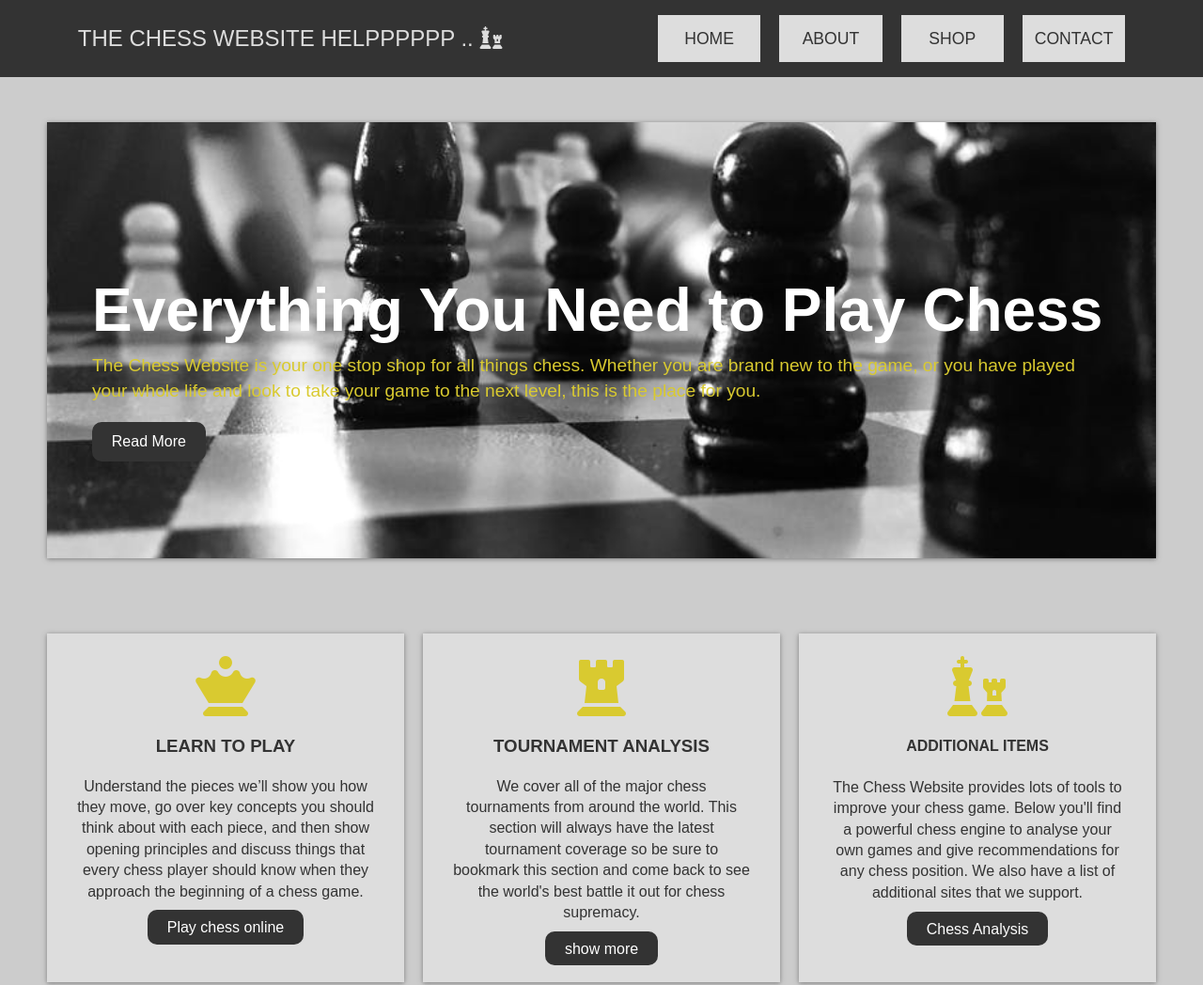
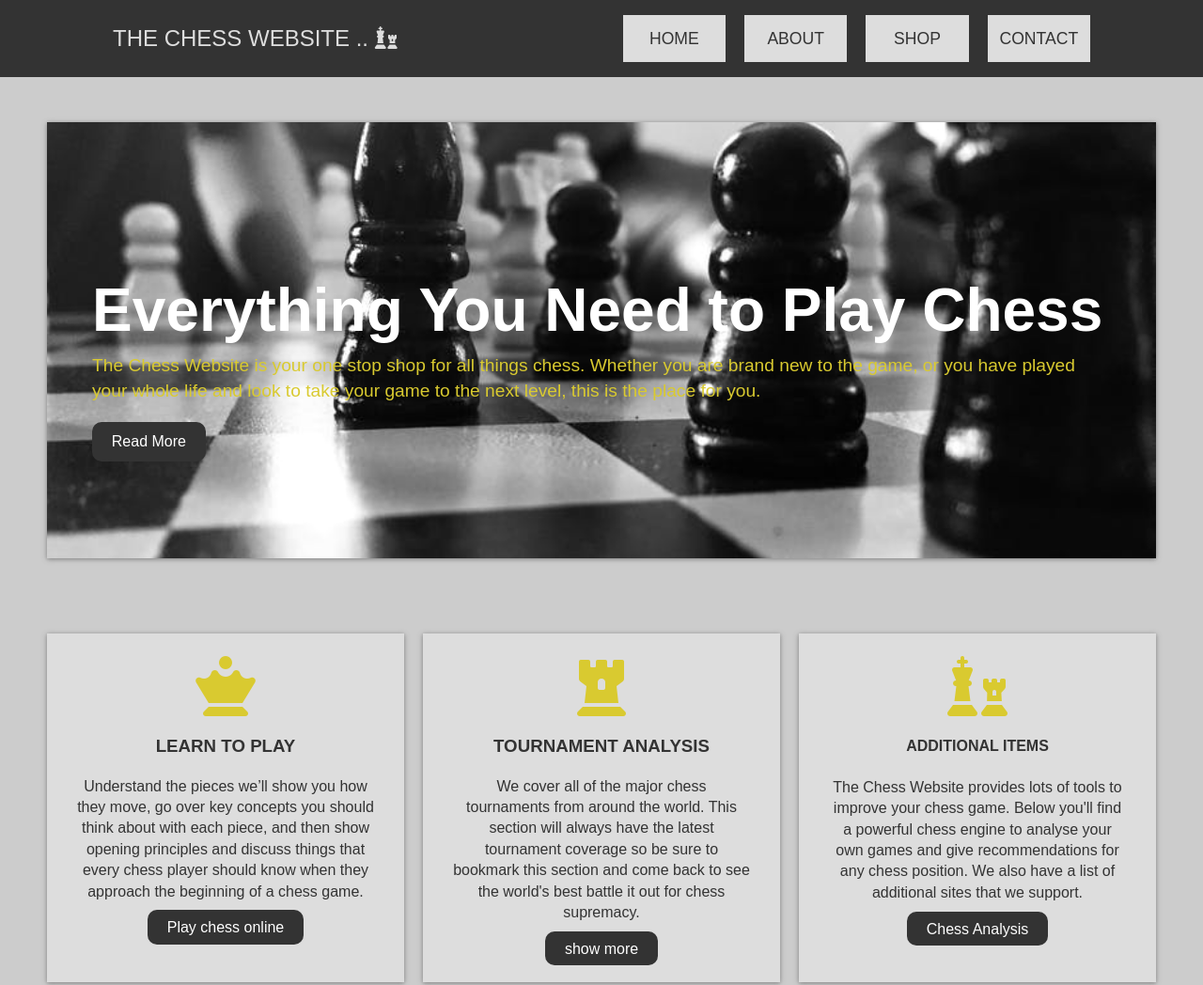
Before and after one commit to HibaBarakat/The-Chess-Website, a plain HTML site: page index.html in a window 1280 px wide. Shown: the top 1048 px of the page at 94% size. Drawn offline with Linux system fonts and the light colour scheme.

Commit message:
modifying navbar

```diff
--- a/index.html
+++ b/index.html
@@ -10,7 +10,7 @@
 <body>
    <div class="page">
        <nav class="main-nav">
-           <h2>The Chess Website helpppppp .. <i class="fas fa-chess"></i></h2>
+           <h2>The Chess Website .. <i class="fas fa-chess"></i></h2>
            <ul>
                 <li>
                    <a href="#">Home</a>
```
